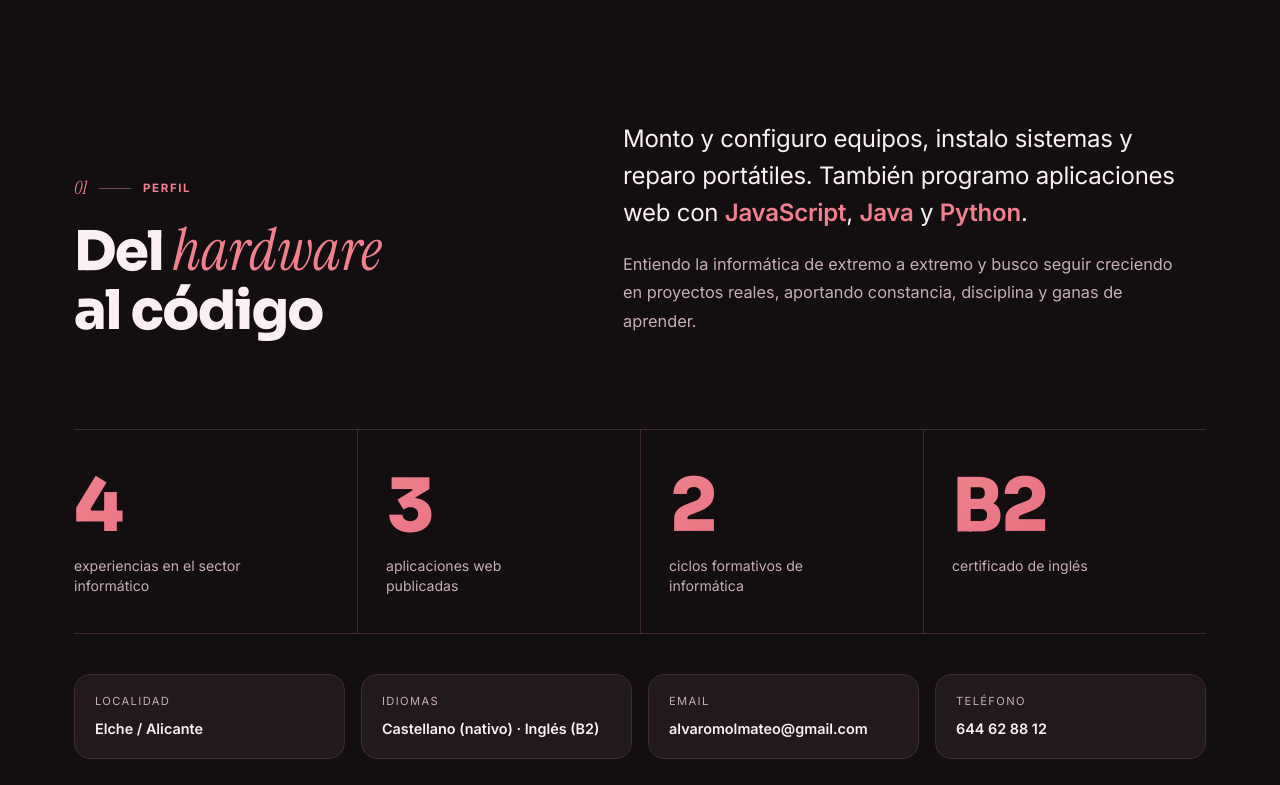
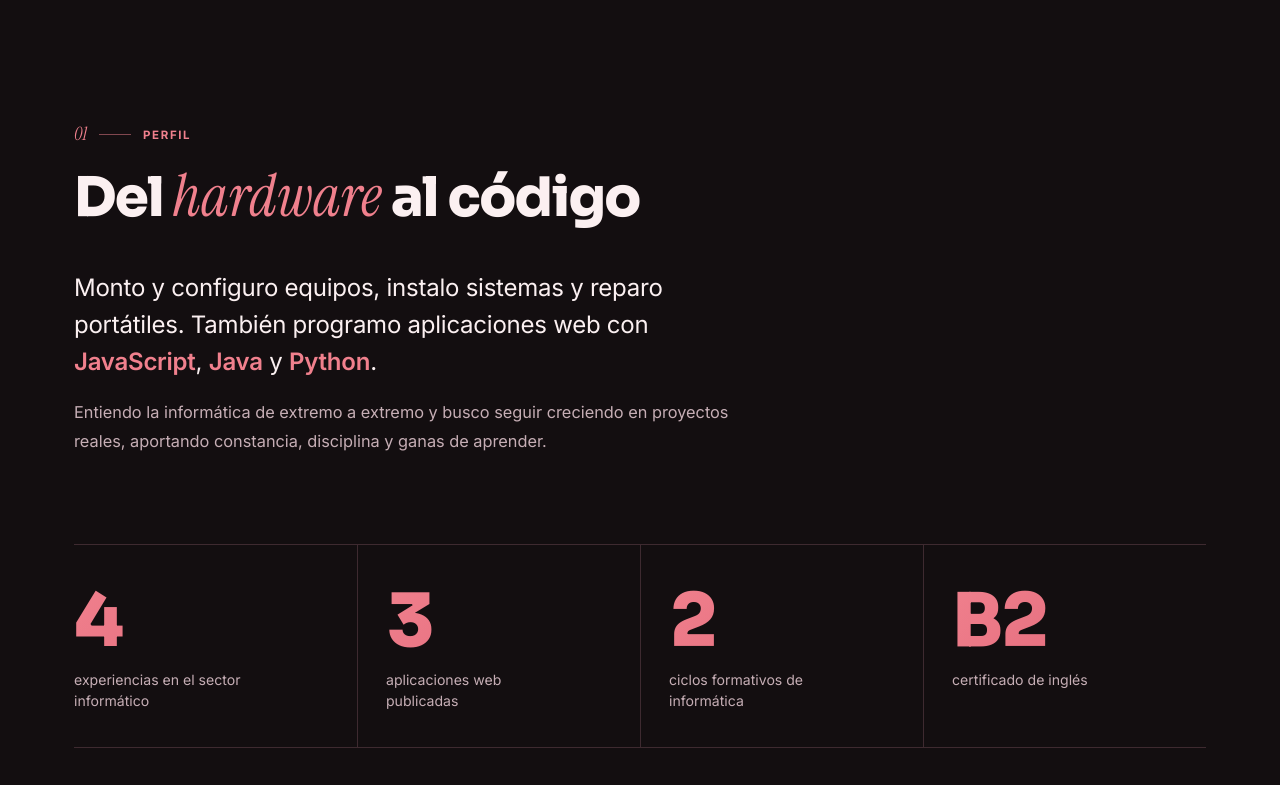
Before and after one commit to alvaromolmateo-cmd/README, a plain HTML site: page index.html in a window 1280 px wide. Shown: the part 820-1605 px from the top of the page. Drawn offline with Linux system fonts and the light colour scheme.

Commit message:
Stack the profile heading above its text
Co-Authored-By: Claude Opus 5.5 <noreply@anthropic.com>
Claude-Session: https://claude.ai/code/session_01LndC1aENi88tZChN3qu66Z

```diff
--- a/assets/css/style.css
+++ b/assets/css/style.css
@@ -505,16 +505,16 @@ em { font-family: var(--serif); font-style: italic; font-weight: 400; color: var
 /* =========================================================
    01 · Perfil
    ========================================================= */
+/* Primero el título y debajo el texto */
 .about-intro {
-  display: grid;
-  grid-template-columns: minmax(0, .9fr) minmax(0, 1.1fr);
-  gap: 32px 72px;
-  align-items: end;
+  display: flex;
+  flex-direction: column;
+  gap: clamp(28px, 4vw, 40px);
   margin-bottom: clamp(56px, 7vw, 88px);
 }
 .about-head .section-title { margin-bottom: 0; }
-.about-copy { display: flex; flex-direction: column; gap: 18px; padding-bottom: 6px; }
-.about-copy p { font-size: 1.02rem; line-height: 1.75; max-width: 560px; }
+.about-copy { display: flex; flex-direction: column; gap: 18px; max-width: 760px; }
+.about-copy p { font-size: 1.02rem; line-height: 1.75; max-width: 680px; }
 .about-copy .about-lead {
   font-size: clamp(1.2rem, 1.9vw, 1.5rem);
   line-height: 1.55;
@@ -1089,7 +1089,6 @@ em { font-family: var(--serif); font-style: italic; font-weight: 400; color: var
   .cv-grid, .contact-grid, .lang-soft { grid-template-columns: 1fr; }
   .lang-soft { gap: 48px; }
   .cv-grid { gap: 40px; }
-  .about-intro { grid-template-columns: 1fr; align-items: start; }
   .cv-copy { text-align: center; }
   .cv-copy .section-eyebrow { justify-content: center; }
   .cv-copy .section-title, .cv-copy .section-subtitle { margin-inline: auto; }
```
